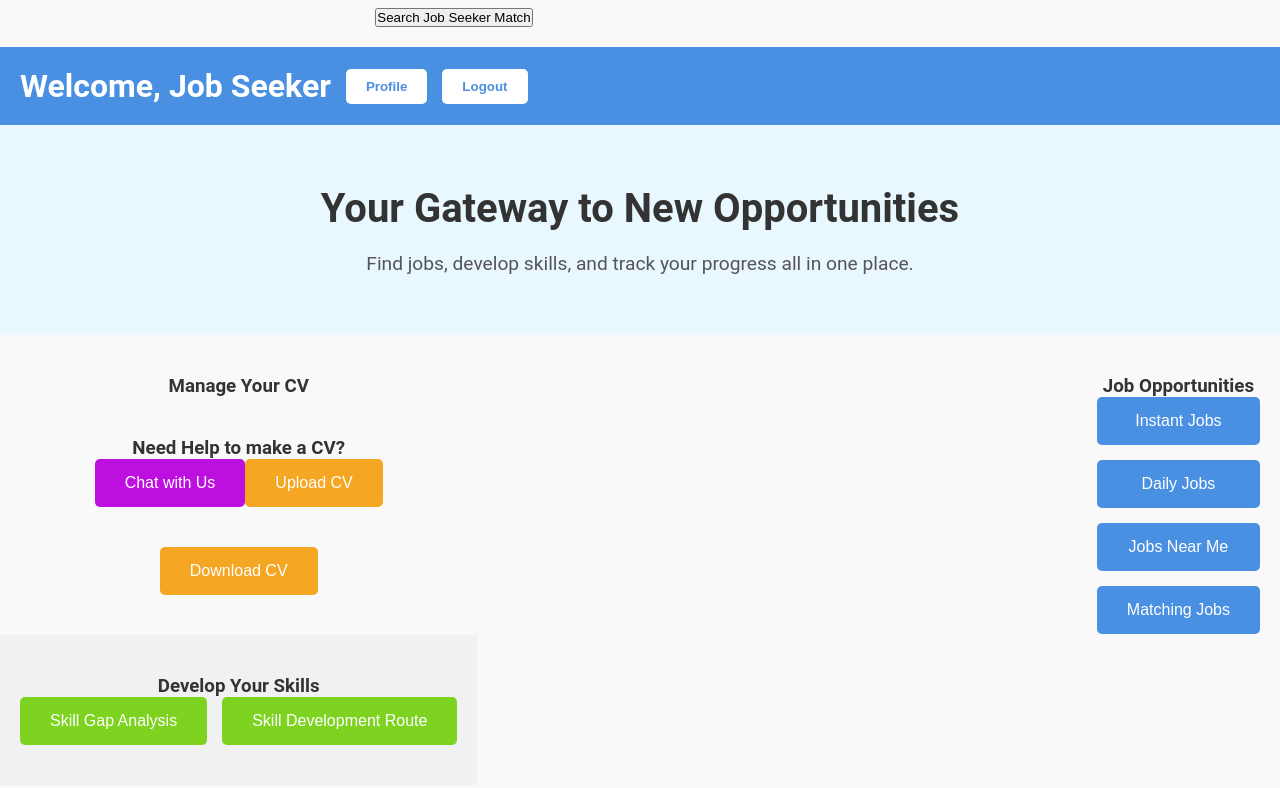
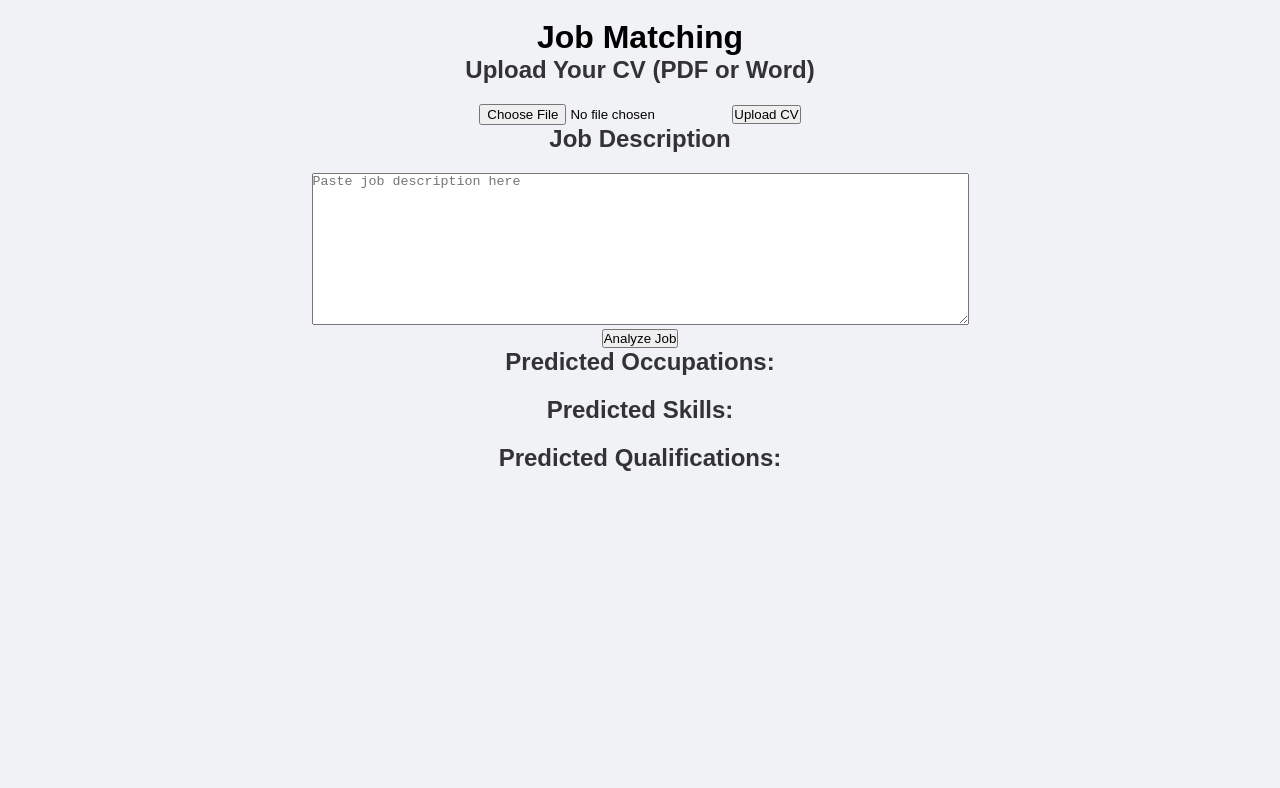
Before and after one commit to anyoshe/tabiya-project, a React (Create React App) app in the folder client/: page / in a window 1280 px wide. Shown: the part 2272-3060 px from the top of the page. After the commit the page ends 2764 px from the top, so only its background shows below. Built offline with nearby package versions, Linux system fonts and the light colour scheme.

Commit message:
connected frontend and backend

```diff
--- a/client/package.json
+++ b/client/package.json
@@ -2,6 +2,7 @@
   "name": "skills",
   "version": "0.1.0",
   "private": true,
+  "proxy": "http://localhost:5001",
   "dependencies": {
     "@testing-library/jest-dom": "^5.17.0",
     "@testing-library/react": "^13.4.0",
--- a/client/src/Components/LandingPage/JobSeekerLandingPage/JobSeeker.js
+++ b/client/src/Components/LandingPage/JobSeekerLandingPage/JobSeeker.js
@@ -1,75 +1,146 @@
-import React from 'react';
-import './JobSeeker.css'; // External stylesheet for styling
+import React, { useState } from 'react';
 
-const JobSeekerLandingPage = () => {
+const JobMatching = () => {
+  const [jobDescription, setJobDescription] = useState('');
+  const [occupations, setOccupations] = useState('');
+  const [skills, setSkills] = useState('');
+  const [qualifications, setQualifications] = useState('');
+  const [file, setFile] = useState(null);
+  const [loading, setLoading] = useState(false);
 
+  // Handle file selection
+  const handleFileChange = (event) => {
+    setFile(event.target.files[0]);
+  };
 
-    return (
-        <div className="job-seeker-landing-page">
-            {/* Header Section */}
-            <header className="header">
-                <div className="nav-bar">
-                    <h1>Welcome, Job Seeker</h1>
-                    <div className="nav-buttons">
-                        <button className="profile-button">Profile</button>
-                        <button className="logout-button">Logout</button>
-                    </div>
-                </div>
-            </header>
+  // Upload CV handler
+  const handleUploadCV = async () => {
+    if (!file) {
+      alert('Please select a CV file.');
+      return;
+    }
 
-            {/* Main Content */}
-            <main>
-                <section className="hero-section">
-                    <h2>Your Gateway to New Opportunities</h2>
-                    <p>Find jobs, develop skills, and track your progress all in one place.</p>
-                </section>
-               <div className="container-seeker">
-                <div className="cv-development">
-                    {/* CV Management */}
-                    <section className="cv-section">
-                        <h3>Manage Your CV</h3>
-                        <section className="chatbot-section">
-                            <h3>Need Help to make a CV?</h3>
-                            <button className="chatbot-button">Chat with Us</button>
-                            <button className="cv-button">Upload CV</button>
-                        </section>
-                        <div className="cv-buttons">
+    const formData = new FormData();
+    formData.append('file', file);
 
-                            <button className="cv-button">Download CV</button>
-                        </div>
-                    </section>
+    setLoading(true);
 
-                    {/* Skill Development Section */}
-                    <section className="skill-section">
-                        <h3>Develop Your Skills</h3>
-                        <div className="skill-buttons">
-                            <button className="skill-button">Skill Gap Analysis</button>
-                            <button className="skill-button">Skill Development Route</button>
-                        </div>
-                    </section>
-                </div>
+    try {
+      const response = await fetch('http://127.0.0.1:5001/upload_cv', {
+        method: 'POST',
+        body: formData,
+      });
+      const data = await response.json();
 
-                {/* Job Links */}
-                <section className="job-section">
-                    <h3>Job Opportunities</h3>
-                    <div className="job-buttons">
-                        <button className="job-button">Instant Jobs</button>
-                        <button className="job-button">Daily Jobs</button>
-                        <button className="job-button">Jobs Near Me</button>
-                        <button className="job-button">Matching Jobs</button>
-                    </div>
-                </section>
+      if (data.error) {
+        alert(data.error);
+      } else {
+        setJobDescription(data.extracted_text);
+        alert('CV successfully uploaded and analyzed!');
+      }
+    } catch (error) {
+      alert('Error uploading CV.');
+    } finally {
+      setLoading(false);
+    }
+  };
 
-                </div>
+  // Analyze job description handler
+  const handleAnalyzeJob = async () => {
+    if (!jobDescription) {
+      alert('Please enter a job description.');
+      return;
+    }
 
-            </main>
+    setLoading(true);
 
-            {/* Footer */}
-            <footer className="footer">
-                <p>© 2024 JobSeeker Platform. All Rights Reserved.</p>
-            </footer>
+    try {
+      const response = await fetch('http://127.0.0.1:5001/match', {
+        method: 'POST',
+        headers: { 'Content-Type': 'application/x-www-form-urlencoded' },
+        body: new URLSearchParams({ job_descr: jobDescription }),
+      });
+
+      const data = await response.json();
+      let occup_html = '';
+      let skills_html = '';
+      let qualif_html = '';
+
+      data.forEach((item) => {
+        const { type, tokens, retrieved } = item;
+        if (type === 'Occupation') {
+          occup_html += `<p class='par'><div class='tokens'>${tokens}</div>: ${occupListToStr(retrieved)}</p>`;
+        } else if (type === 'Skill') {
+          skills_html += `<p class='par'><div class='tokens'>${tokens}</div>: ${skillListToStr(retrieved)}</p>`;
+        } else if (type === 'Qualification') {
+          qualif_html += `<p class='par'><div class='tokens'>${tokens}</div>: ${qualificationListToStr(retrieved)}</p>`;
+        }
+      });
+
+      setOccupations(occup_html);
+      setSkills(skills_html);
+      setQualifications(qualif_html);
+    } catch (error) {
+      alert('Error analyzing job description.');
+    } finally {
+      setLoading(false);
+    }
+  };
+
+  const occupListToStr = (arr) => {
+    if (!arr.length) return '';
+    return arr.map((item) => `<div class='retrieved'>${item.label || item}</div>`).join(' -- ');
+  };
+
+  const skillListToStr = (arr) => {
+    if (!arr.length) return '';
+    return arr.map((item) => `<div class='retrieved'>${item}</div>`).join(' -- ');
+  };
+
+  const qualificationListToStr = (arr) => {
+    if (!arr.length) return '';
+    return arr.map((item) => `<div class='retrieved'>${item}</div>`).join(' -- ');
+  };
+
+  return (
+    <div>
+      <h1>Job Matching</h1>
+
+      {/* CV Upload */}
+      <h2>Upload Your CV (PDF or Word)</h2>
+      <input type="file" accept=".pdf,.docx" onChange={handleFileChange} />
+      <button onClick={handleUploadCV} disabled={loading}>Upload CV</button>
+
+      {/* Job Description Analysis */}
+      <h2>Job Description</h2>
+      <textarea
+        placeholder="Paste job description here"
+        cols="80"
+        rows="10"
+        value={jobDescription}
+        onChange={(e) => setJobDescription(e.target.value)}
+      />
+      <div style={{ clear: 'both', height: '0px' }}>&nbsp;</div>
+      <button onClick={handleAnalyzeJob} disabled={loading}>Analyze Job</button>
+      {loading && <img src="/static/spinner.gif" alt="Loading" />}
+
+      {/* Display Results */}
+      <section className="results-section">
+        <div className="result">
+          <h2>Predicted Occupations:</h2>
+          <div dangerouslySetInnerHTML={{ __html: occupations }} className="response"></div>
         </div>
-    );
+        <div className="result">
+          <h2>Predicted Skills:</h2>
+          <div dangerouslySetInnerHTML={{ __html: skills }} className="response"></div>
+        </div>
+        <div className="result">
+          <h2>Predicted Qualifications:</h2>
+          <div dangerouslySetInnerHTML={{ __html: qualifications }} className="response"></div>
+        </div>
+      </section>
+    </div>
+  );
 };
 
-export default JobSeekerLandingPage;
+export default JobMatching;
```
